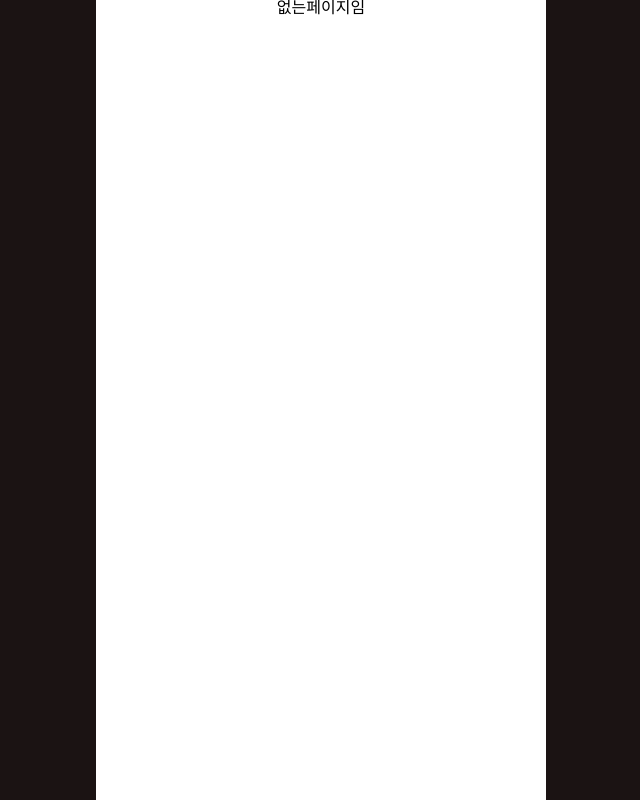
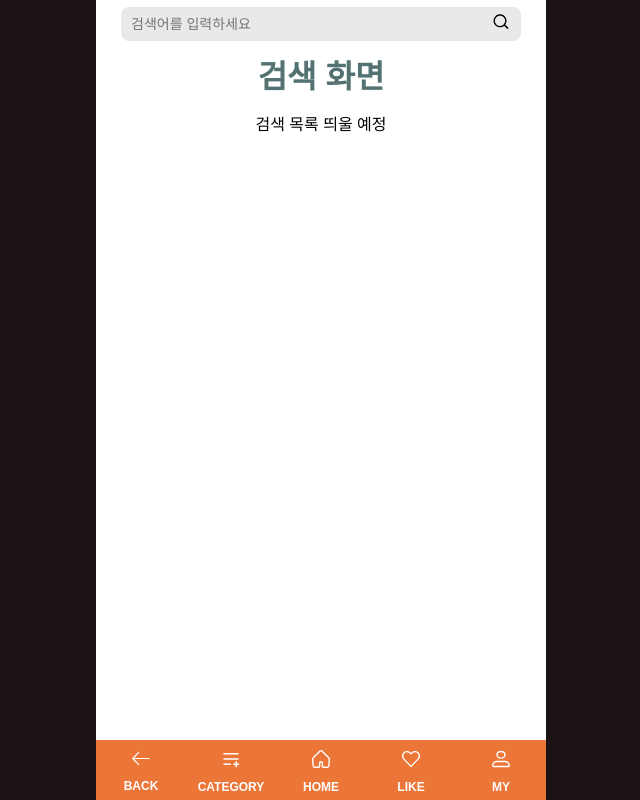
Before and after one commit to LikeLion-pop-con/pop-con_fe, a React (Create React App) app: page /search in a window 1280 px wide. Shown: the whole page, without its empty margins (319-959 px from the left). Built offline with nearby package versions, Linux system fonts and the light colour scheme.

Commit message:
makeum component clear

```diff
--- a/src/App.js
+++ b/src/App.js
@@ -4,6 +4,7 @@ import Router from "./Router";
 import Layout from "./Components/Layout/Layout";
 import Main from "./pages/MainPage/Main";
 import Welcome from "./pages/Welcome/Welcome";
+import Search from "./pages/Search/Search"
 import GlobalStyle from "./Global";
 
 function App() {
@@ -14,7 +15,8 @@ function App() {
       <Routes>
        <Route element={<Layout />}>
         <Route path='/' element={<Main />} />
-        <Route path='/Welcome' element={<Welcome/>} />
+        <Route path='/welcome' element={<Welcome/>} />
+        <Route path="/search" element={<Search/>}/>
         <Route path='*' element={<div>없는페이지임</div>} />
        </Route>
       </Routes>
--- a/src/Components/Navigate/Navigate.jsx
+++ b/src/Components/Navigate/Navigate.jsx
@@ -9,8 +9,8 @@ import my from '../../assets/Icons/NavigationBar/my.svg'
 import { useNavigate } from 'react-router-dom';
 
 const MainWrapper = styled.div`
+  width: 450px;
   height: 60px;
-  width: 450px;
   background-color: #EC7538;
   position: fixed;
   bottom: 0;
@@ -21,12 +21,11 @@ const MainWrapper = styled.div`
 `;
 
 const IconsContainer = styled.div`
+  top: 10px;
+  height: 60px;
   display: flex;
   justify-content: space-around;
   position: relative;
-  top: 10px;
-  height: 60px;
-
 `;
 
 const IconWrapper = styled.div`
@@ -39,7 +38,6 @@ const IconWrapper = styled.div`
   justify-content: space-between;
 `;
 
-
 const Icon = ({ img, children, onClick }) => {
   return (
     <IconWrapper onClick={onClick}>
@@ -48,8 +46,8 @@ const Icon = ({ img, children, onClick }) => {
         {children}
       </Typo>
     </IconWrapper>
-  );
-};
+    );
+  };
 
 export default function NavigationBar() {
   const navigate = useNavigate();
--- a/src/Components/SearchBar/SearchBar.jsx
+++ b/src/Components/SearchBar/SearchBar.jsx
@@ -0,0 +1,86 @@
+import searchLook from '../../assets/Icons/SearchBar/searchLook.svg'
+import CircleX from '../../assets/Icons/SearchBar/CircleX.svg'
+import React, { useState } from 'react';
+
+const SearchBar = () => {
+  const [searchText, setSearchText] = useState('');
+
+  const handleInputChange = (e) => {
+    setSearchText(e.target.value);
+  };
+
+  const clearSearch = () => {
+    setSearchText('');
+  };
+
+  //코드에 대한 이해 필요
+  const hasText = searchText.trim().length > 0;
+
+  const searchBarStyle = {
+    backgroundColor: '#E9E9E9',
+    borderRadius: '8px',
+    width: '400px',
+    height: '34px',
+    display: 'flex',
+    alignItems: 'center',
+    position: 'relative',
+    margin: '7px'
+  };
+
+  const inputStyle = {
+    width: '100%',
+    height: '25px',
+    border: 'none',
+    outline: 'none',
+    backgroundColor: 'transparent',
+    padding: '5px 10px',
+    fontSize: '14px',
+  };
+
+  const iconStyle = {
+    position: 'absolute',
+    top: '50%',
+    transform: 'translateY(-50%)',
+    cursor: 'pointer',
+  };
+
+  const searchIconStyle = {
+    ...iconStyle,
+    right: '10px',
+    top: '20px'
+  };
+
+  const cancelIconStyle = {
+    ...iconStyle,
+    right: '38px',
+    top: '18px'
+  };
+
+  const cancelTextStyle = {
+    cursor: 'pointer',
+    marginLeft: '10px',
+    display: hasText ? 'block' : 'none',
+  };
+
+  return (
+    <div style={searchBarStyle}>
+      <input
+        type="text"
+        style={inputStyle}
+        placeholder="검색어를 입력하세요"
+        value={searchText}
+        onChange={handleInputChange}
+      />
+      {hasText && (
+      <div style={cancelIconStyle} onClick={clearSearch}>
+        <img src={CircleX} alt="Cancel" />
+      </div>
+      )}
+      <div style={searchIconStyle}>
+        <img src={searchLook} alt="Search" />
+      </div>
+    </div>
+  );
+};
+
+export default SearchBar;
--- /dev/null
+++ b/src/pages/Search/Search.jsx
@@ -0,0 +1,36 @@
+import styled from "styled-components";
+import { useEffect } from 'react';
+import { Navigate, useNavigate } from 'react-router-dom';
+
+import Typo from "../../assets/Typo";
+import Header from "../../Components/Header/Header";
+import Margin from "../../Components/Margin/Margin";
+import NavigationBar from "../../Components/Navigate/Navigate";
+import SearchBar from "../../Components/SearchBar/SearchBar";
+
+const Wrapper = styled.div`
+  width: 100%;
+  display: flex;
+  align-items: center;
+  justify-content: center;
+  flex-direction: column;
+  line-height: 38px;
+`;
+
+const Search = () => {
+  const navigate = useNavigate();
+  return (
+    <>
+    <Wrapper>
+      <SearchBar/>
+      <Margin height="10"/>
+      <Typo color="green" height="10px" size="2rem" weight="bold">검색 화면</Typo>
+      <Margin height="10"/>
+      <p>검색 목록 띄울 예정</p>
+      <NavigationBar/>
+    </Wrapper>
+    </>
+  );
+};
+
+export default Search;
```
Also changed, not shown: src/assets/Icons/SearchBar/CircleX.svg (added), src/assets/Icons/SearchBar/searchLook.svg (added).
